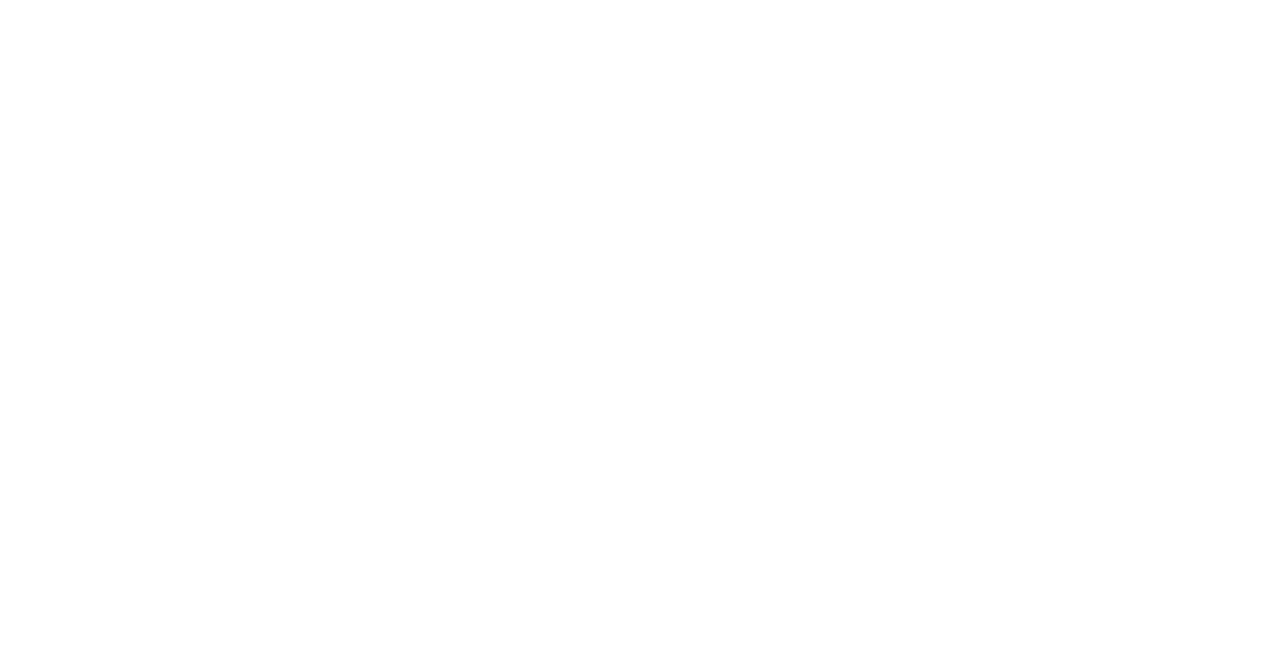
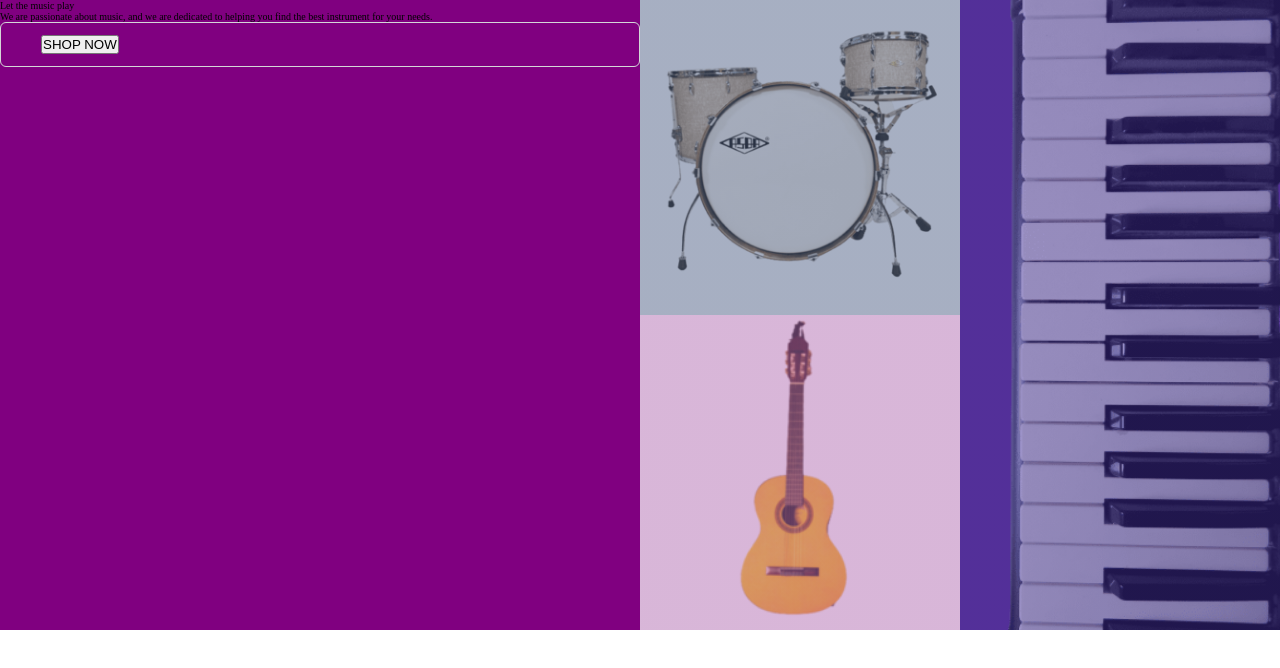
Before and after one commit to jmoseka/mziki-music-shop, a website: page index.html in a window 1280 px wide. Drawn offline with Linux system fonts and the light colour scheme.

Commit message:
Add image on hero section grid

```diff
--- a/index.html
+++ b/index.html
@@ -9,11 +9,37 @@
 </head>
 <body>
     <div class="container">
+        <div class="hero-section">
+            <div class="hero-section_1">
+                <div class="heading-one">
+                    Let the music play
+                </div>
 
+                <div class="heading-paragraph">
+                    We are passionate about music, and we are dedicated to helping you find the best instrument for your needs.
+                </div>
+
+                <div class="btn">
+                    <button type="button">SHOP NOW</button>
+                </div>
+            </div>
+
+            <div class="hero-section_2">
+                <div class="grid-1">
+                    <div class="grid-1_img1">
+                        <!-- <img src="images/hero-img-1.png" alt="picture of drum"> -->
+                    </div>
+                    <div class="grid-1_img2">
+                        <!-- <img src="images/hero-img-3.png" alt="picture of violin"> -->
+                    </div>
+                </div>
+
+                <div class="grid-2">
+                    <!-- <img src="images/hero-img-2.png" alt="picture of piano"> -->
+                </div>
+
+            </div>
+        </div>
     </div>
-    <div class="hero-section">
-
-    </div>
-
 </body>
 </html>
--- a/sass/pages/_home.scss
+++ b/sass/pages/_home.scss
@@ -0,0 +1,54 @@
+.container {
+    max-width: 1349px;
+    margin: 0 auto;
+}
+.hero-section {
+    width: 100%;
+    height: 63rem;
+    display: flex;
+
+    img {
+        width: 100%;
+    }
+
+    &_1 {
+        width: 50%;
+        background-color: purple;
+    }
+
+    &_2 {
+        width: 50%;
+        display: flex;
+
+        .grid-1 {
+            width: 50%;
+            display: flex;
+            flex-direction: column;
+
+            &_img1 {
+                height: 50%;
+                background-image: linear-gradient(0deg, rgba(59, 78, 120, 0.45), rgba(59, 78, 120, 0.45)), url('/images/hero-img-1.png');
+                background-repeat: no-repeat;
+                background-size: contain;
+            }
+
+            &_img2 {
+                height: 50%;
+                background-image: linear-gradient(0deg,rgba(178, 110, 178, 0.5), rgba(178, 110, 178, 0.5)), url('/images/hero-img-3.png');
+                background-repeat: no-repeat;
+                background-size: contain;
+                background-position: center;
+            }
+        }
+
+        .grid-2 {
+            width: 50%;
+            background-image: linear-gradient(0deg, rgba(64, 44, 153, 0.5), rgba(64, 44, 153, 0.5)), url('/images/hero-img-2.png');
+            background-repeat: no-repeat;
+            background-size: cover;
+            background-position: 100% 100%;
+            background-color: rebeccapurple;
+
+        }
+    }
+}
```
Also changed, not shown: css/style.css, images/hero-img-1.png (added), images/hero-img-12.png (added), images/hero-img-13.png (added), images/hero-img-2.png (added), images/hero-img-3.png (added).
